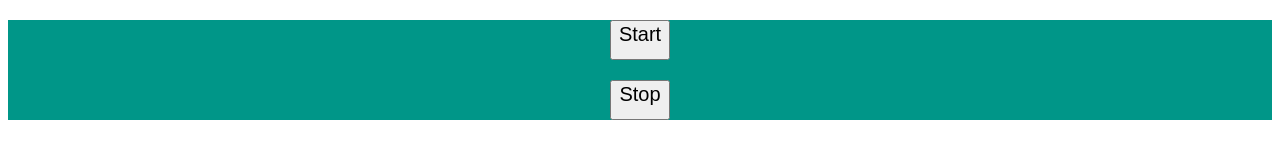
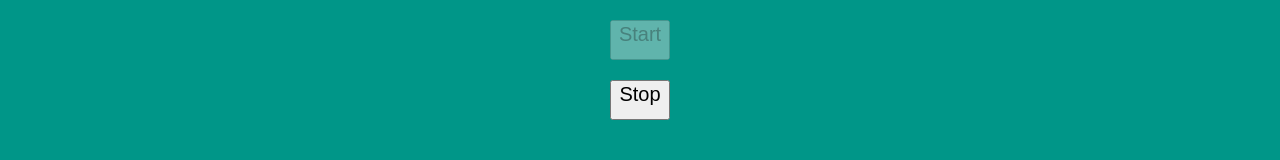
Before and after one commit to PetiurAliona/goit-js-hw-11-color-switch, a website built with Parcel: page src/index.html in a window 1280 px wide. Both pictures are taken after a click on the button "Start". Built offline with nearby package versions, Linux system fonts and the light colour scheme.

Commit message:
+disabled

```diff
--- a/src/index.html
+++ b/src/index.html
@@ -12,7 +12,7 @@
 
 <body>
     <div id="root">
-    <button type="button" data-action="start">Start</button>
+    <button type="button" class="start-btn" data-action="start">Start</button>
     <button type="button" data-action="stop">Stop</button>
     </div>
 
--- a/src/index.js
+++ b/src/index.js
@@ -12,14 +12,20 @@ const randomIntegerFromInterval = (min, max) => {
 };
 
 let timerId = null;
-const rootNode = document.querySelector('#root');
+const bodyNode = document.querySelector('body');
+const startBtn = document.querySelector('.start-btn');
 
-document.querySelector('#root').addEventListener('click', e => {
-    if (e.target.dataset.action === 'start')
-        timerId = setInterval(() => {
-    rootNode.style.backgroundColor = colors[randomIntegerFromInterval(0, colors.length)];
-        }, 1000);
-    if (e.target.dataset.action === 'stop')
-         clearTimeout(timerId);
 
+
+  document.querySelector('#root').addEventListener('click', e => {
+       if (e.target.dataset.action === 'start') {
+           timerId = setInterval(() => {
+               bodyNode.style.backgroundColor = colors[randomIntegerFromInterval(0, colors.length)];
+           }, 1000);
+           startBtn.disabled = true;
+       }
+       if (e.target.dataset.action === 'stop') {
+           clearTimeout(timerId);
+           startBtn.disabled = false;
+       }
 })
```
